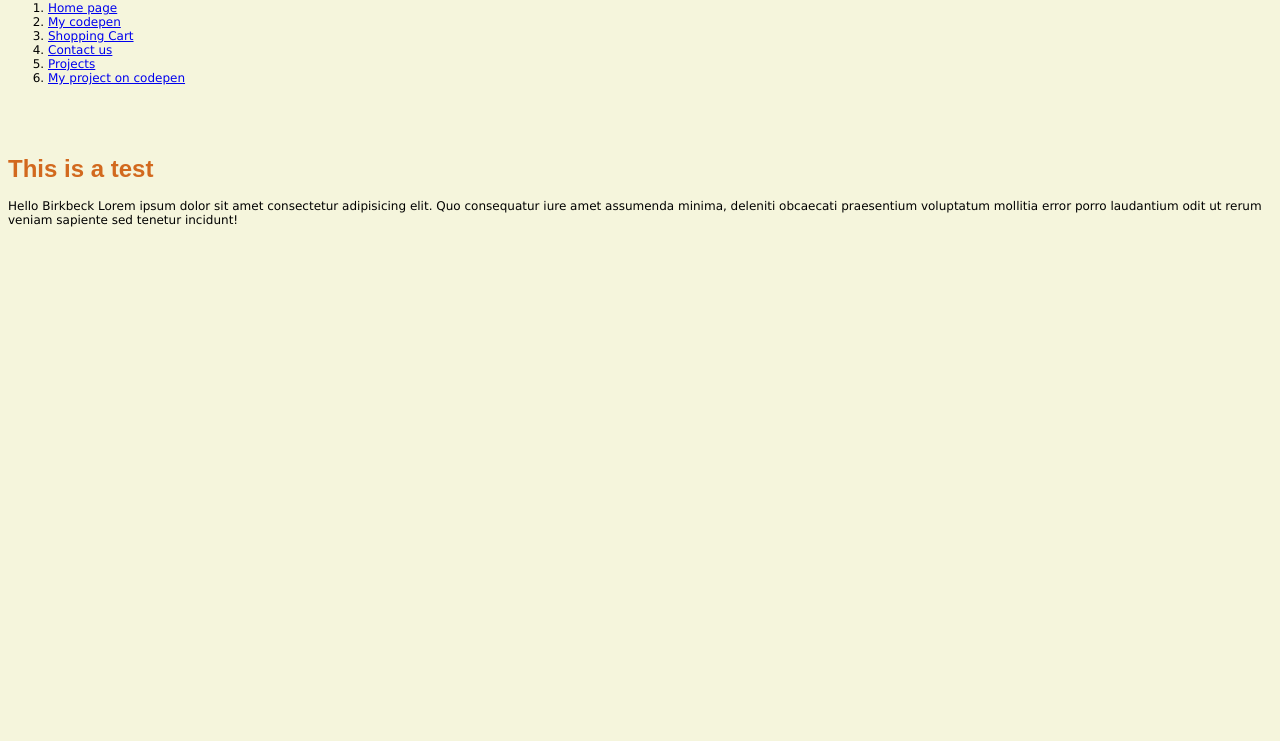
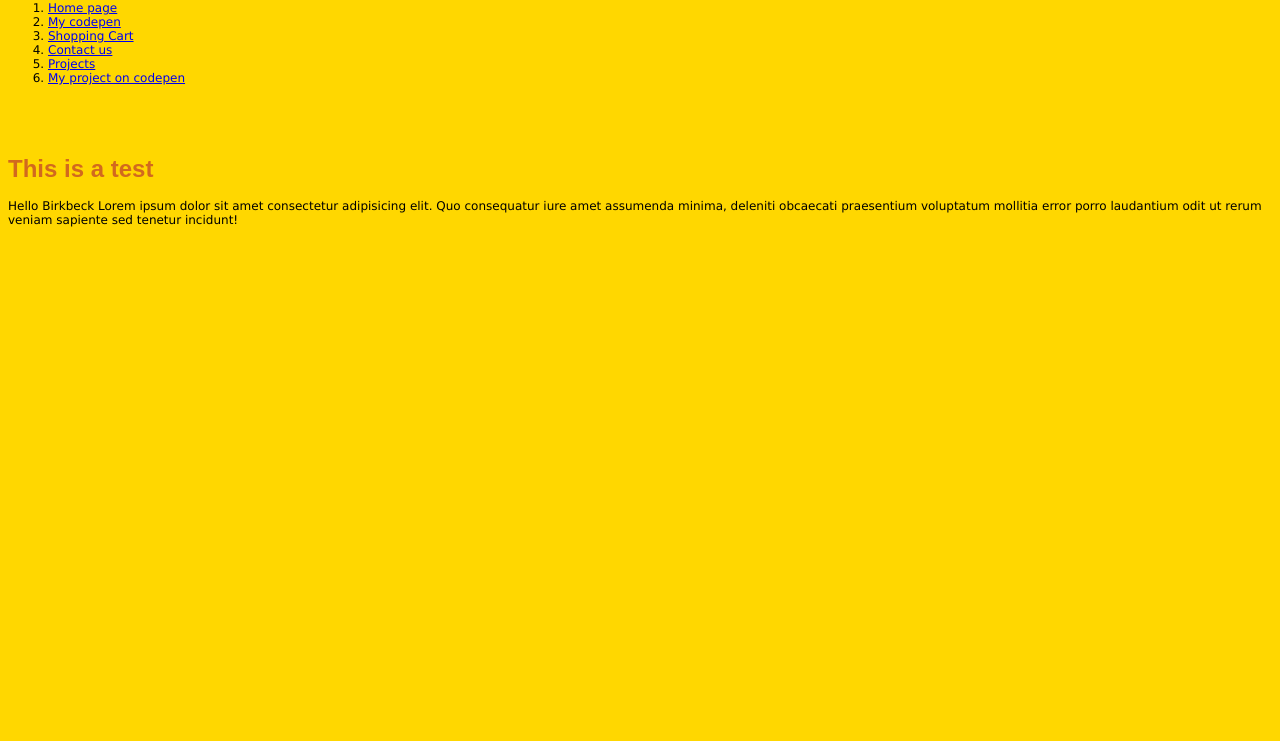
Before and after one commit to souadslyman/Birkbeck_Class1, a plain HTML site: page index.html in a window 1280 px wide. Shown: the part 59-800 px from the top of the page. Drawn offline with Linux system fonts and the light colour scheme.

Commit message:
css changes

```diff
--- a/index.html
+++ b/index.html
@@ -10,11 +10,11 @@
     <meta name="robots" content="index, follow"/>
     <meta name = "viewport" content = "width-device-width, initial"/>
 
-    <link rel="stylesheet" href="styles.css" type="text/css">
+    <link rel="stylesheet" href="https://github.com/souadslyman/Birkbeck_Class1/blob/main/styles.css" type="text/css">
     <link rel="preconnect" href="https://fonts.gstatic.com">
     <link href="https://fonts.googleapis.com/css2?family=Roboto:wght@100&display=swap" rel="stylesheet">
 </head>
-<body style ="background-color: beige;">
+<!--<body style ="background-color: beige;">-->
 
     <h1> Web Dev and UX Module Tutorials </h1>
 <ol>
```
